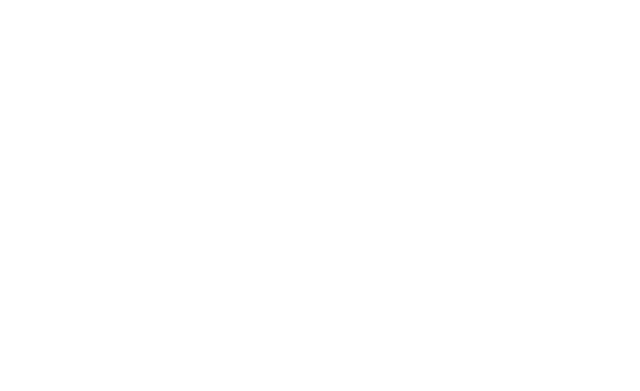
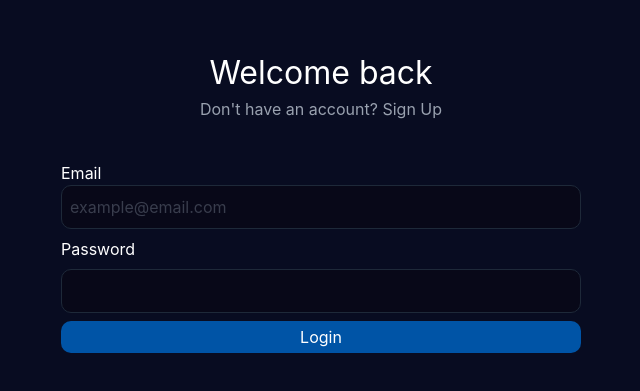
Before and after one commit to Maksas2002/Projektas1, a React (Vite) app in the folder front/: page / in a window 1280 px wide. Before the commit this address had no page. Shown: the part 299-690 px from the top of the page, without its empty margins (319-959 px from the left). Built offline with nearby package versions, Linux system fonts and the light colour scheme.

Commit message:
Jsk1 74New

```diff
--- a/front/src/App.jsx
+++ b/front/src/App.jsx
@@ -7,6 +7,8 @@
   return (
    <>
    <Routes>
+    <Route path="/" element={<LoginForm/>}/>
+
     <Route path="/login" element={<LoginForm/>}/>
    </Routes>
    </>
```
